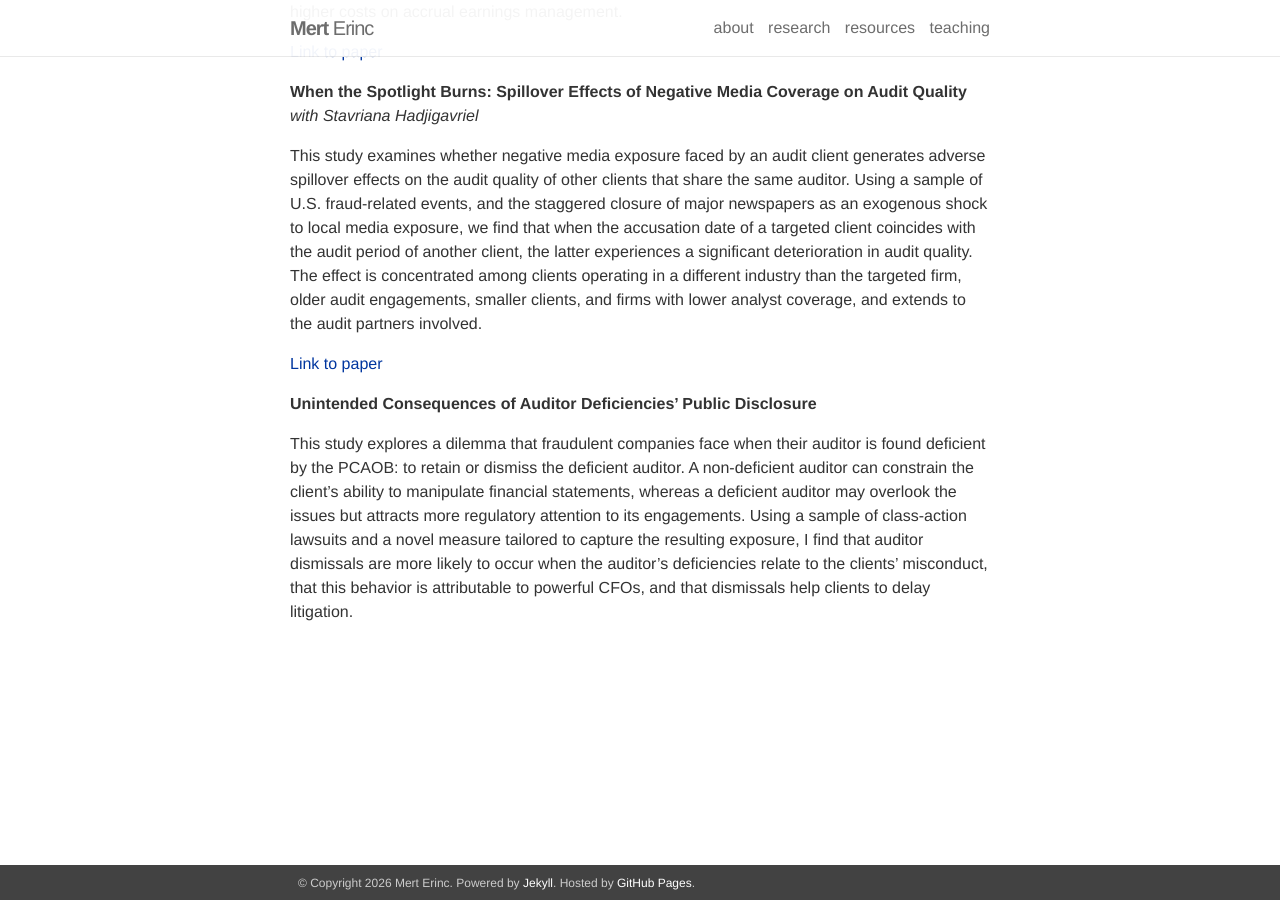
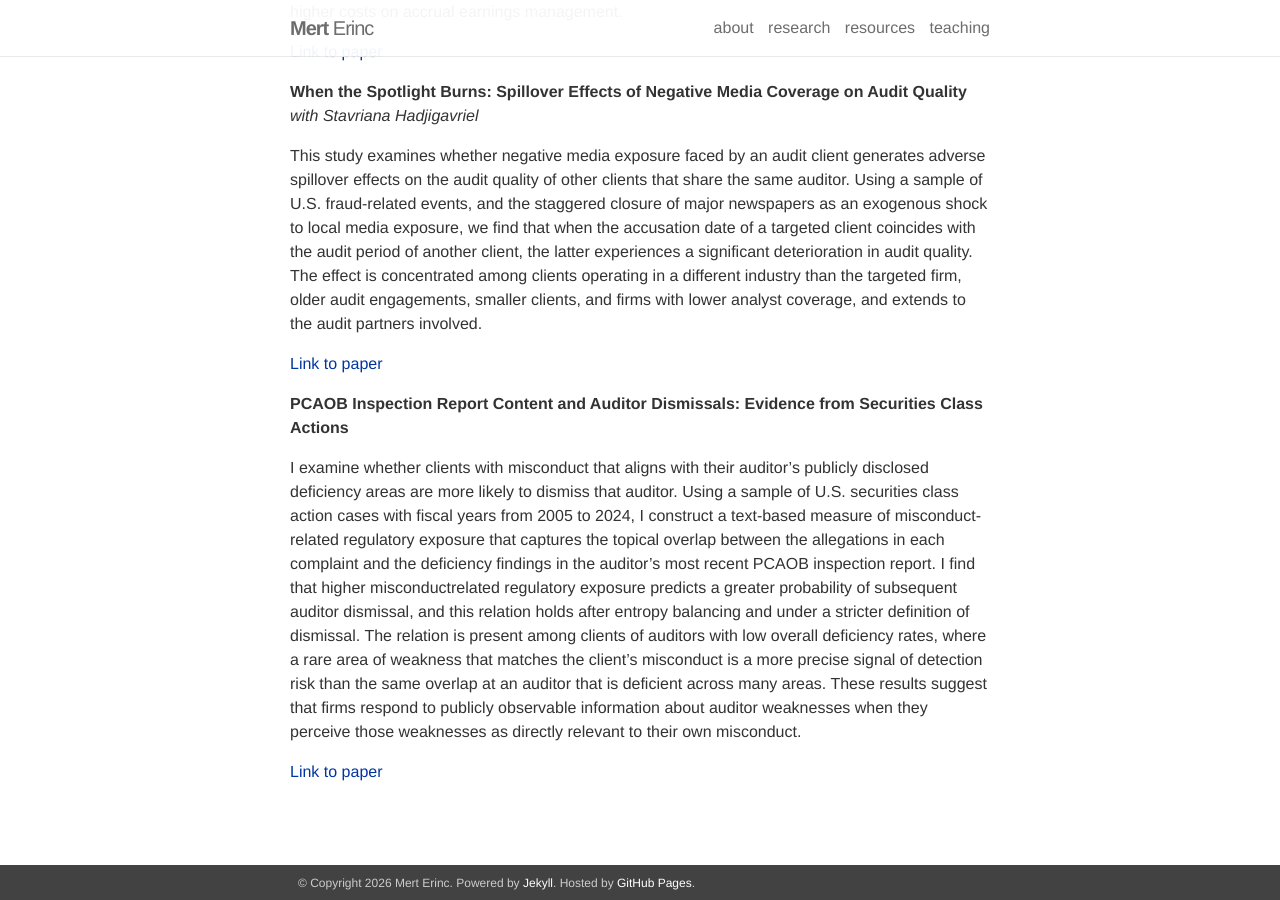
Before and after one commit to mrterinc/mrterinc.github.io, a Jekyll site: the page built from _pages/projects.md, in a window 1280 px wide and 900 px high, scrolled down 974 px. Built offline with Jekyll 4.4.1, drawn with Linux system fonts in a browser that asks for light colours.

Commit message:
Update projects.md

```diff
--- a/_pages/projects.md
+++ b/_pages/projects.md
@@ -33,6 +33,9 @@ This study examines whether negative media exposure faced by an audit client gen
 
 [Link to paper](https://papers.ssrn.com/sol3/papers.cfm?abstract_id=5388528)
 
-**Unintended Consequences of Auditor Deficiencies’ Public Disclosure**
+**PCAOB Inspection Report Content and Auditor Dismissals: Evidence from Securities Class Actions**
 
-This study explores a dilemma that fraudulent companies face when their auditor is found deficient by the PCAOB: to retain or dismiss the deficient auditor. A non-deficient auditor can constrain the client’s ability to manipulate financial statements, whereas a deficient auditor may overlook the issues but attracts more regulatory attention to its engagements. Using a sample of class-action lawsuits and a novel measure tailored to capture the resulting exposure, I find that auditor dismissals are more likely to occur when the auditor’s deficiencies relate to the clients’ misconduct, that this behavior is attributable to powerful CFOs, and that dismissals help clients to delay litigation.
+I examine whether clients with misconduct that aligns with their auditor’s publicly disclosed deficiency areas are more likely to dismiss that auditor. Using a sample of U.S. securities class action cases with fiscal years from 2005 to 2024, I construct a text-based measure of misconduct-related regulatory exposure that captures the topical overlap between the allegations in each complaint and the deficiency findings in the auditor’s most recent PCAOB inspection report. I find that higher misconductrelated regulatory exposure predicts a greater probability of subsequent auditor dismissal, and this relation holds after entropy balancing and under a stricter definition of dismissal. The relation is present among clients of auditors with low overall deficiency rates, where a rare area of weakness that matches the client’s misconduct is a more precise signal of
+detection risk than the same overlap at an auditor that is deficient across many areas. These results suggest that firms respond to publicly observable information about auditor weaknesses when they perceive those weaknesses as directly relevant to their own misconduct.
+
+[Link to paper](https://papers.ssrn.com/sol3/papers.cfm?abstract_id=7443158)
```
